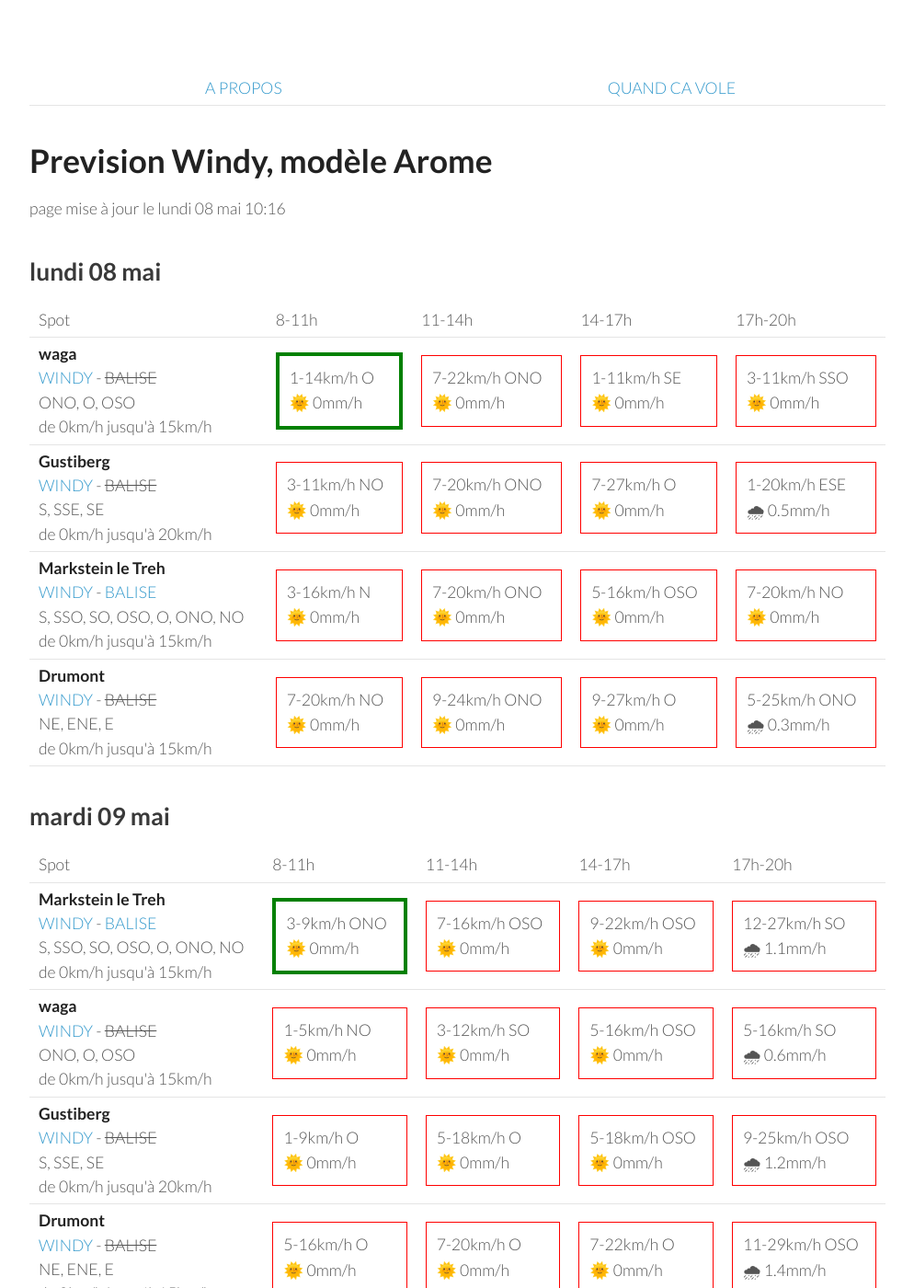
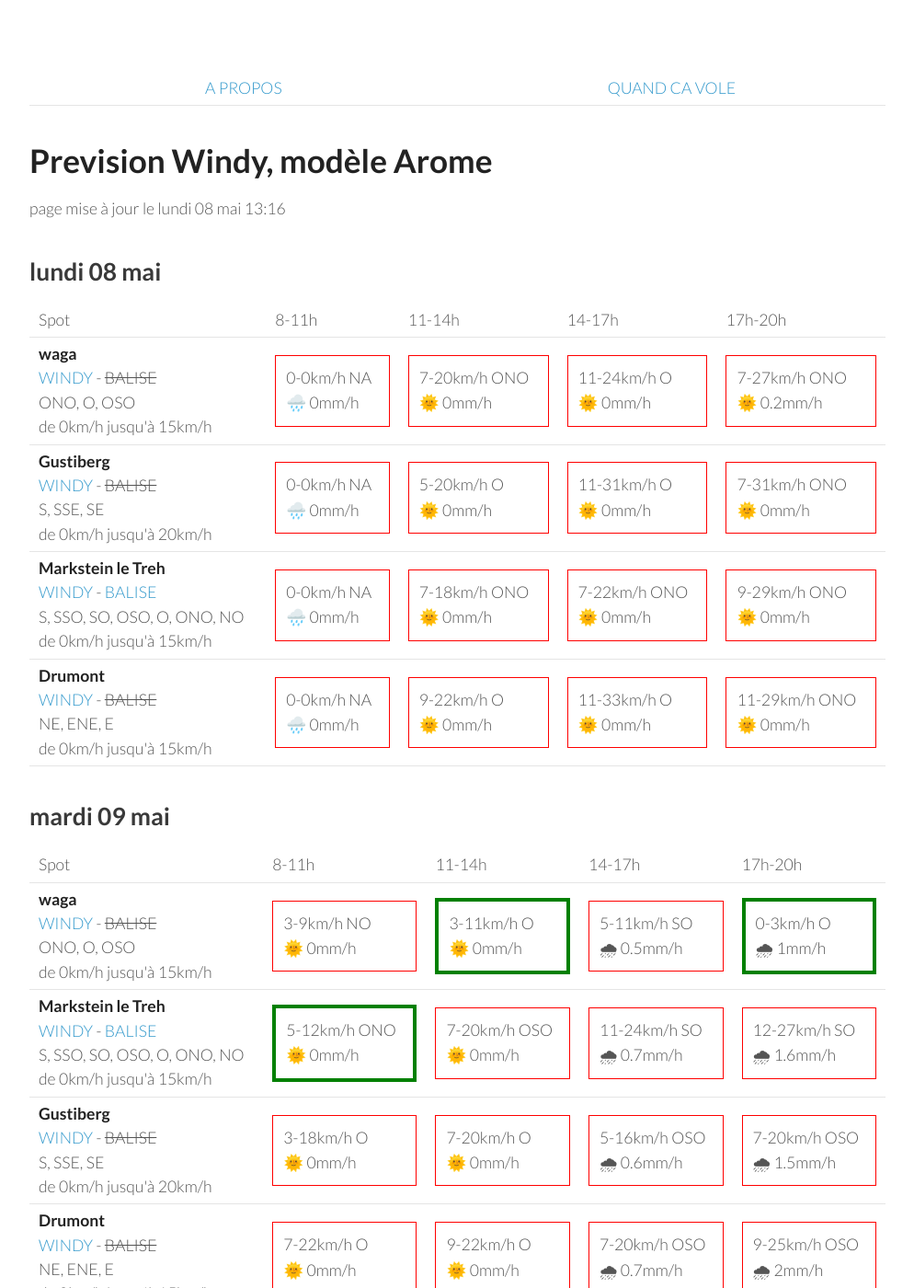
Before and after one commit to parapente-dans-le-nord/parapente-dans-le-nord.github.io, a Jekyll site: the page built from vosges.markdown, in a window 1280 px wide and 1400 px high. Shown: the whole window at 92% size, without its empty margins (26-1020 px from the left). Built offline with Jekyll 4.4.1, drawn with Linux system fonts in a browser that asks for light colours.

Commit message:
update index.markdown

```diff
--- a/vosges.markdown
+++ b/vosges.markdown
@@ -7,7 +7,7 @@ title:  "Tous les spots"
 {: .links}
 
 # Prevision Windy, modèle Arome
-page mise à jour le lundi 08 mai 10:16
+page mise à jour le lundi 08 mai 13:16
 
 ## lundi 08 mai
 
@@ -24,41 +24,37 @@ page mise à jour le lundi 08 mai 10:16
 <tr>
         <td><strong>waga</strong><br><a href="https://windy.com/47.903/6.996?47.900,6.983,15">WINDY</a> - <span class="no-balise"> BALISE </span><br> <span class="vent-favorable">ONO, O, OSO</span><br><span class="force-vent">de 0km/h jusqu'à 15km/h</span> </td>
 
-            <td><div class="flyable"><p>1-14km/h O</p><p>🌞 0mm/h</p></div></td>
-            <td><div class="not-flyable"><p>7-22km/h ONO</p><p>🌞 0mm/h</p></div></td>
-            <td><div class="not-flyable"><p>1-11km/h SE</p><p>🌞 0mm/h</p></div></td>
-            <td><div class="not-flyable"><p>3-11km/h SSO</p><p>🌞 0mm/h</p></div></td>
-
+            <td><div class="not-flyable"><p>0-0km/h NA</p><p>🌧️ 0mm/h</p></div></td>
+            <td><div class="not-flyable"><p>7-20km/h ONO</p><p>🌞 0mm/h</p></div></td>
+            <td><div class="not-flyable"><p>11-24km/h O</p><p>🌞 0mm/h</p></div></td>
+            <td><div class="not-flyable"><p>7-27km/h ONO</p><p>🌞 0.2mm/h</p></div></td>
 
     </tr>
 <tr>
         <td><strong>Gustiberg</strong><br><a href="https://windy.com/47.894/6.934?47.891,6.934,15,m:eYYagmI">WINDY</a> - <span class="no-balise"> BALISE </span><br> <span class="vent-favorable">S, SSE, SE</span><br><span class="force-vent">de 0km/h jusqu'à 20km/h</span> </td>
 
-            <td><div class="not-flyable"><p>3-11km/h NO</p><p>🌞 0mm/h</p></div></td>
-            <td><div class="not-flyable"><p>7-20km/h ONO</p><p>🌞 0mm/h</p></div></td>
-            <td><div class="not-flyable"><p>7-27km/h O</p><p>🌞 0mm/h</p></div></td>
-            <td><div class="not-flyable"><p>1-20km/h ESE</p><p>🌧 0.5mm/h</p></div></td>
-
+            <td><div class="not-flyable"><p>0-0km/h NA</p><p>🌧️ 0mm/h</p></div></td>
+            <td><div class="not-flyable"><p>5-20km/h O</p><p>🌞 0mm/h</p></div></td>
+            <td><div class="not-flyable"><p>11-31km/h O</p><p>🌞 0mm/h</p></div></td>
+            <td><div class="not-flyable"><p>7-31km/h ONO</p><p>🌞 0mm/h</p></div></td>
 
     </tr>
 <tr>
         <td><strong>Markstein le Treh</strong><br><a href="https://windy.com/47.926/7.012?47.505,7.012,8,m:eY1agmQ">WINDY</a> - <span class=""><a href="http://www.balisemeteo.com/balise.php?idBalise=136">BALISE</a> </span><br> <span class="vent-favorable">S, SSO, SO, OSO, O, ONO, NO</span><br><span class="force-vent">de 0km/h jusqu'à 15km/h</span> </td>
 
-            <td><div class="not-flyable"><p>3-16km/h N</p><p>🌞 0mm/h</p></div></td>
-            <td><div class="not-flyable"><p>7-20km/h ONO</p><p>🌞 0mm/h</p></div></td>
-            <td><div class="not-flyable"><p>5-16km/h OSO</p><p>🌞 0mm/h</p></div></td>
-            <td><div class="not-flyable"><p>7-20km/h NO</p><p>🌞 0mm/h</p></div></td>
-
+            <td><div class="not-flyable"><p>0-0km/h NA</p><p>🌧️ 0mm/h</p></div></td>
+            <td><div class="not-flyable"><p>7-18km/h ONO</p><p>🌞 0mm/h</p></div></td>
+            <td><div class="not-flyable"><p>7-22km/h ONO</p><p>🌞 0mm/h</p></div></td>
+            <td><div class="not-flyable"><p>9-29km/h ONO</p><p>🌞 0mm/h</p></div></td>
 
     </tr>
 <tr>
         <td><strong>Drumont</strong><br><a href="https://windy.com/47.898/6.919?47.687,6.919,9,m:eYYagmG">WINDY</a> - <span class="no-balise"> BALISE </span><br> <span class="vent-favorable">NE, ENE, E</span><br><span class="force-vent">de 0km/h jusqu'à 15km/h</span> </td>
 
-            <td><div class="not-flyable"><p>7-20km/h NO</p><p>🌞 0mm/h</p></div></td>
-            <td><div class="not-flyable"><p>9-24km/h ONO</p><p>🌞 0mm/h</p></div></td>
-            <td><div class="not-flyable"><p>9-27km/h O</p><p>🌞 0mm/h</p></div></td>
-            <td><div class="not-flyable"><p>5-25km/h ONO</p><p>🌧 0.3mm/h</p></div></td>
-
+            <td><div class="not-flyable"><p>0-0km/h NA</p><p>🌧️ 0mm/h</p></div></td>
+            <td><div class="not-flyable"><p>9-22km/h O</p><p>🌞 0mm/h</p></div></td>
+            <td><div class="not-flyable"><p>11-33km/h O</p><p>🌞 0mm/h</p></div></td>
+            <td><div class="not-flyable"><p>11-29km/h ONO</p><p>🌞 0mm/h</p></div></td>
 
     </tr>
 
@@ -78,42 +74,42 @@ page mise à jour le lundi 08 mai 10:16
       <td>17h-20h</td>
     </tr>
 <tr>
-        <td><strong>Markstein le Treh</strong><br><a href="https://windy.com/47.926/7.012?47.505,7.012,8,m:eY1agmQ">WINDY</a> - <span class=""><a href="http://www.balisemeteo.com/balise.php?idBalise=136">BALISE</a> </span><br> <span class="vent-favorable">S, SSO, SO, OSO, O, ONO, NO</span><br><span class="force-vent">de 0km/h jusqu'à 15km/h</span> </td>
+        <td><strong>waga</strong><br><a href="https://windy.com/47.903/6.996?47.900,6.983,15">WINDY</a> - <span class="no-balise"> BALISE </span><br> <span class="vent-favorable">ONO, O, OSO</span><br><span class="force-vent">de 0km/h jusqu'à 15km/h</span> </td>
 
-            <td><div class="flyable"><p>3-9km/h ONO</p><p>🌞 0mm/h</p></div></td>
-            <td><div class="not-flyable"><p>7-16km/h OSO</p><p>🌞 0mm/h</p></div></td>
-            <td><div class="not-flyable"><p>9-22km/h OSO</p><p>🌞 0mm/h</p></div></td>
-            <td><div class="not-flyable"><p>12-27km/h SO</p><p>🌧 1.1mm/h</p></div></td>
+            <td><div class="not-flyable"><p>3-9km/h NO</p><p>🌞 0mm/h</p></div></td>
+            <td><div class="flyable"><p>3-11km/h O</p><p>🌞 0mm/h</p></div></td>
+            <td><div class="not-flyable"><p>5-11km/h SO</p><p>🌧 0.5mm/h</p></div></td>
+            <td><div class="flyable"><p>0-3km/h O</p><p>🌧 1mm/h</p></div></td>
 
 
     </tr>
 <tr>
-        <td><strong>waga</strong><br><a href="https://windy.com/47.903/6.996?47.900,6.983,15">WINDY</a> - <span class="no-balise"> BALISE </span><br> <span class="vent-favorable">ONO, O, OSO</span><br><span class="force-vent">de 0km/h jusqu'à 15km/h</span> </td>
+        <td><strong>Markstein le Treh</strong><br><a href="https://windy.com/47.926/7.012?47.505,7.012,8,m:eY1agmQ">WINDY</a> - <span class=""><a href="http://www.balisemeteo.com/balise.php?idBalise=136">BALISE</a> </span><br> <span class="vent-favorable">S, SSO, SO, OSO, O, ONO, NO</span><br><span class="force-vent">de 0km/h jusqu'à 15km/h</span> </td>
 
-            <td><div class="not-flyable"><p>1-5km/h NO</p><p>🌞 0mm/h</p></div></td>
-            <td><div class="not-flyable"><p>3-12km/h SO</p><p>🌞 0mm/h</p></div></td>
-            <td><div class="not-flyable"><p>5-16km/h OSO</p><p>🌞 0mm/h</p></div></td>
-            <td><div class="not-flyable"><p>5-16km/h SO</p><p>🌧 0.6mm/h</p></div></td>
+            <td><div class="flyable"><p>5-12km/h ONO</p><p>🌞 0mm/h</p></div></td>
+            <td><div class="not-flyable"><p>7-20km/h OSO</p><p>🌞 0mm/h</p></div></td>
+            <td><div class="not-flyable"><p>11-24km/h SO</p><p>🌧 0.7mm/h</p></div></td>
+            <td><div class="not-flyable"><p>12-27km/h SO</p><p>🌧 1.6mm/h</p></div></td>
 
 
     </tr>
 <tr>
         <td><strong>Gustiberg</strong><br><a href="https://windy.com/47.894/6.934?47.891,6.934,15,m:eYYagmI">WINDY</a> - <span class="no-balise"> BALISE </span><br> <span class="vent-favorable">S, SSE, SE</span><br><span class="force-vent">de 0km/h jusqu'à 20km/h</span> </td>
 
-            <td><div class="not-flyable"><p>1-9km/h O</p><p>🌞 0mm/h</p></div></td>
-            <td><div class="not-flyable"><p>5-18km/h O</p><p>🌞 0mm/h</p></div></td>
-            <td><div class="not-flyable"><p>5-18km/h OSO</p><p>🌞 0mm/h</p></div></td>
-            <td><div class="not-flyable"><p>9-25km/h OSO</p><p>🌧 1.2mm/h</p></div></td>
+            <td><div class="not-flyable"><p>3-18km/h O</p><p>🌞 0mm/h</p></div></td>
+            <td><div class="not-flyable"><p>7-20km/h O</p><p>🌞 0mm/h</p></div></td>
+            <td><div class="not-flyable"><p>5-16km/h OSO</p><p>🌧 0.6mm/h</p></div></td>
+            <td><div class="not-flyable"><p>7-20km/h OSO</p><p>🌧 1.5mm/h</p></div></td>
 
 
     </tr>
 <tr>
         <td><strong>Drumont</strong><br><a href="https://windy.com/47.898/6.919?47.687,6.919,9,m:eYYagmG">WINDY</a> - <span class="no-balise"> BALISE </span><br> <span class="vent-favorable">NE, ENE, E</span><br><span class="force-vent">de 0km/h jusqu'à 15km/h</span> </td>
 
-            <td><div class="not-flyable"><p>5-16km/h O</p><p>🌞 0mm/h</p></div></td>
-            <td><div class="not-flyable"><p>7-20km/h O</p><p>🌞 0mm/h</p></div></td>
             <td><div class="not-flyable"><p>7-22km/h O</p><p>🌞 0mm/h</p></div></td>
-            <td><div class="not-flyable"><p>11-29km/h OSO</p><p>🌧 1.4mm/h</p></div></td>
+            <td><div class="not-flyable"><p>9-22km/h O</p><p>🌞 0mm/h</p></div></td>
+            <td><div class="not-flyable"><p>7-20km/h OSO</p><p>🌧 0.7mm/h</p></div></td>
+            <td><div class="not-flyable"><p>9-25km/h OSO</p><p>🌧 2mm/h</p></div></td>
 
 
     </tr>
```
